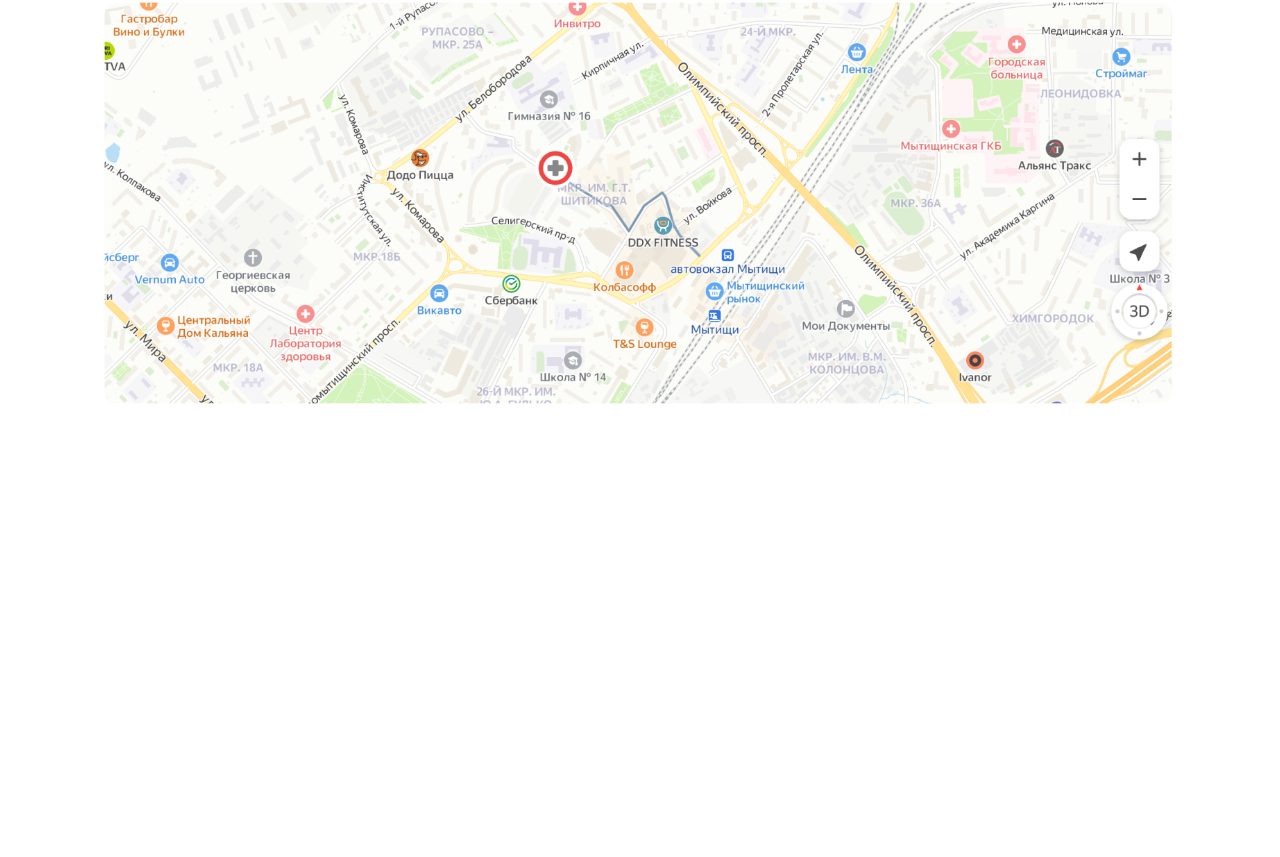
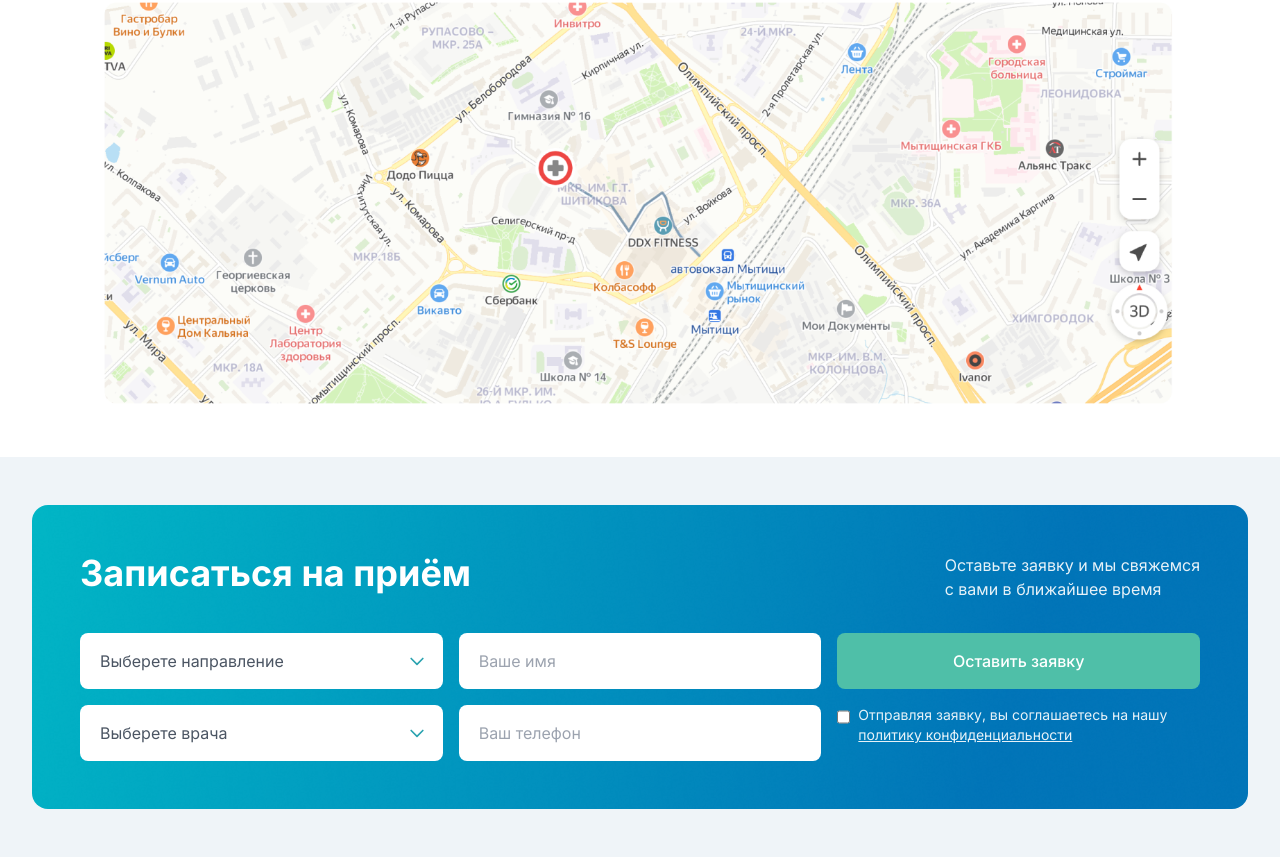
Before and after one commit to ismatovbenya2-droid/exam4, a website: page index.html in a window 1280 px wide. Shown: the part 6796-7653 px from the top of the page. Before the commit the page ends 7253 px from the top, so only its background shows below. Drawn offline with nearby package versions, Linux system fonts and the light colour scheme.

Commit message:
section13-benj

```diff
--- a/index.html
+++ b/index.html
@@ -882,5 +882,66 @@
 
     </div>
 </section>
+ <section class="bg-light-bg py-8 lg:py-12">
+        <div class="max-w-7xl mx-auto px-4 lg:px-8">
+            <div class="rounded-2xl overflow-hidden p-8 lg:p-12 bg-cover bg-center" style="background-image: url('./src/imgbenj/5.png');">
+                <div class="flex flex-col lg:flex-row lg:items-start lg:justify-between gap-6 mb-8">
+                    <h2 class="text-3xl lg:text-4xl font-bold text-white">
+                        Записаться на приём
+                    </h2>
+                    <p class="text-white text-sm lg:text-base opacity-90 lg:max-w-xs">
+                        Оставьте заявку и мы свяжемся<br>с вами в ближайшее время
+                    </p>
+                </div>
+
+                <div class="grid grid-cols-1 lg:grid-cols-3 gap-4">
+
+                    <div class="space-y-4">
+                        <div class="relative">
+                            <select class="w-full py-4 px-5 pr-10 rounded-lg bg-white text-gray-600 appearance-none cursor-pointer focus:outline-none">
+                                <option>Выберете направление</option>
+                                <option>Акушерство</option>
+                                <option>Косметология</option>
+                                <option>Хирургия</option>
+                            </select>
+                            <svg class="w-5 h-5 absolute right-4 top-1/2 -translate-y-1/2 text-primary pointer-events-none" fill="none" stroke="currentColor" viewBox="0 0 24 24">
+                                <path stroke-linecap="round" stroke-linejoin="round" stroke-width="2" d="M19 9l-7 7-7-7"/>
+                            </svg>
+                        </div>
+                        <div class="relative">
+                            <select class="w-full py-4 px-5 pr-10 rounded-lg bg-white text-gray-600 appearance-none cursor-pointer focus:outline-none">
+                                <option>Выберете врача</option>
+                                <option>Стоматолог</option>
+                                <option>Эндокринолог</option>
+                                <option>Хирург</option>
+                            </select>
+                            <svg class="w-5 h-5 absolute right-4 top-1/2 -translate-y-1/2 text-primary pointer-events-none" fill="none" stroke="currentColor" viewBox="0 0 24 24">
+                                <path stroke-linecap="round" stroke-linejoin="round" stroke-width="2" d="M19 9l-7 7-7-7"/>
+                            </svg>
+                        </div>
+                    </div>
+
+
+                    <div class="space-y-4">
+                        <input type="text" placeholder="Ваше имя" class="w-full py-4 px-5 rounded-lg bg-white text-gray-600 focus:outline-none">
+                        <input type="tel" placeholder="Ваш телефон" class="w-full py-4 px-5 rounded-lg bg-white text-gray-600 focus:outline-none">
+                    </div>
+
+
+                    <div class="space-y-4">
+                        <button class="w-full py-4 px-5 rounded-lg bg-[#4FBFA8] hover:bg-[#3EAF98] text-white font-medium transition">
+                            Оставить заявку
+                        </button>
+                        <label class="flex items-start space-x-2 cursor-pointer">
+                            <input type="checkbox" class="mt-1 w-4 h-4 rounded accent-white">
+                            <span class="text-white text-xs lg:text-sm opacity-90">
+                                Отправляя заявку, вы соглашаетесь на нашу <a href="#" class="underline">политику конфиденциальности</a>
+                            </span>
+                        </label>
+                    </div>
+                </div>
+            </div>
+        </div>
+    </section>
 </body>
 </html>
```
Also changed, not shown: 1 other file.
